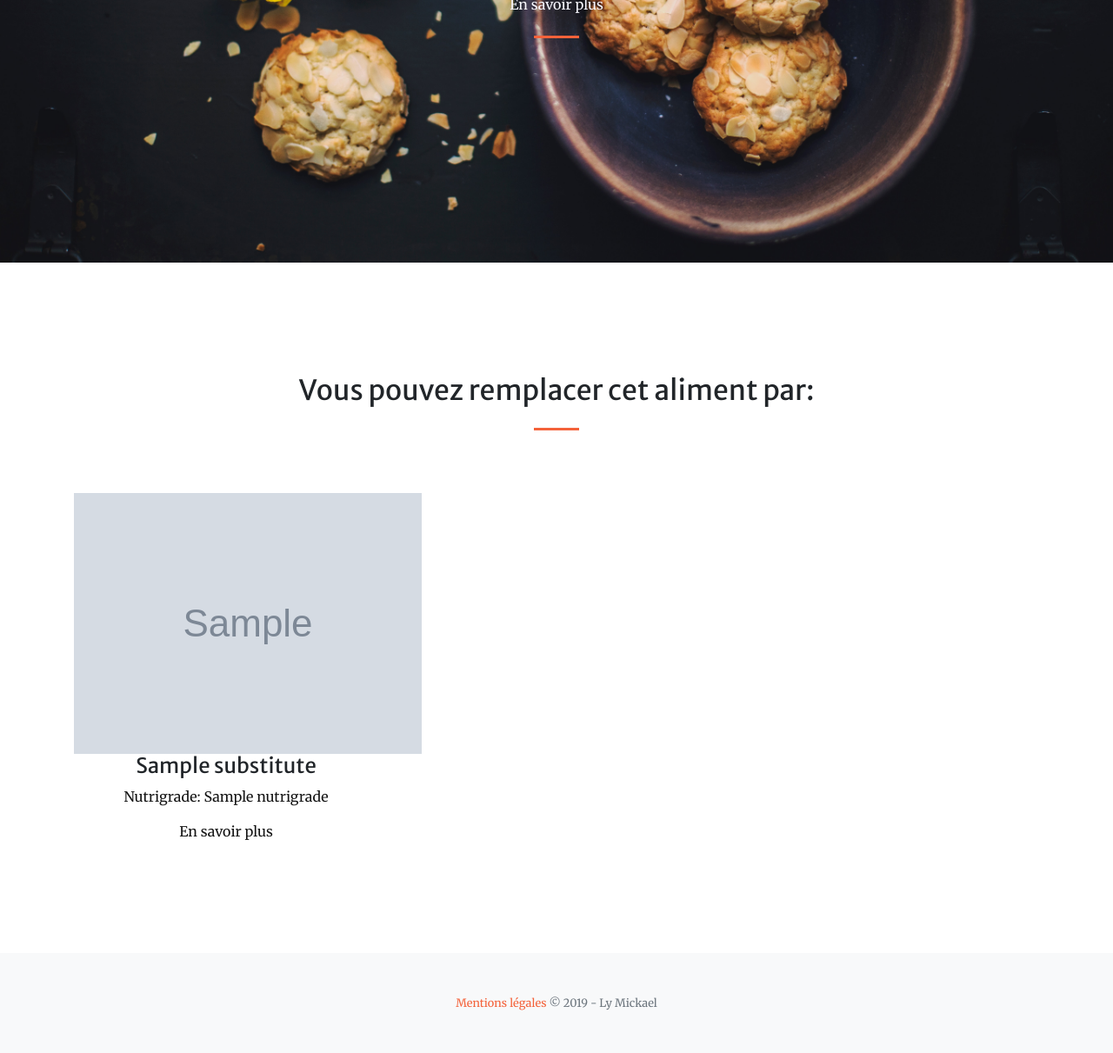
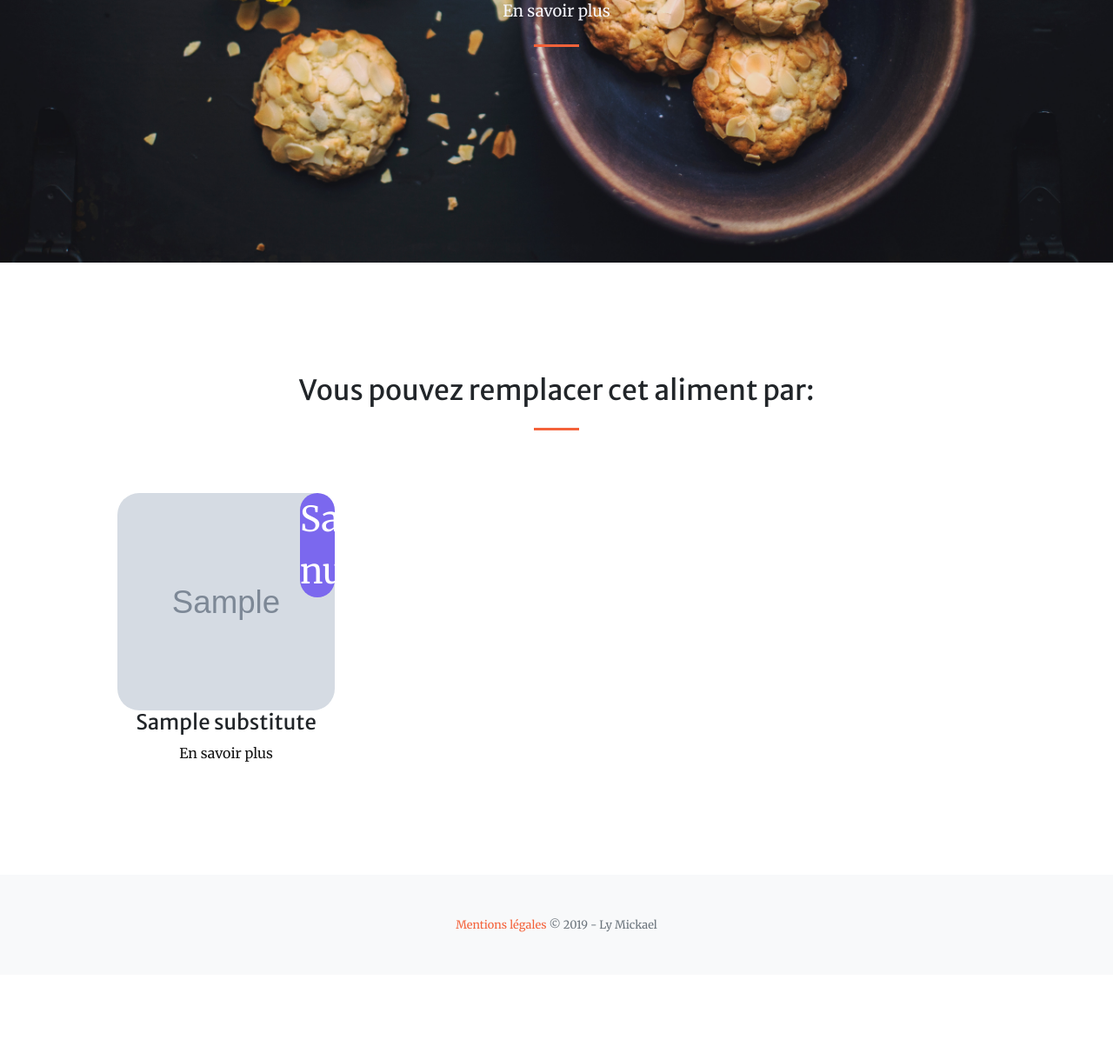
Before and after one commit to Goro-Majima/P8-purbeurre, a Django app: template purbeurre/grocery/templates/grocery/results.html in a window 1280 px wide. Shown: the part 498-1709 px from the top of the page at 87% size. After the commit the page ends 1570 px from the top, so only its background shows below. Run offline with Django 3.2, Linux system fonts and the light colour scheme; the template is opened without the code that fills it: most values are stand-ins (such as "Sample title", 1, 10 or a date in 2020); grey boxes marked "Sample" are stand-in pictures; some libraries are stand-ins or nearby versions.

Commit message:
added nutrigrade to image

```diff
--- a/purbeurre/grocery/templates/grocery/results.html
+++ b/purbeurre/grocery/templates/grocery/results.html
@@ -3,15 +3,29 @@
 
 {% block content %}
 <!-- Masthead -->
+<style>
+    .circle {
+    border-radius: 80px;
+    font-size:40px;
+    color:#fff;
+    text-align:center;
+    background:mediumslateblue;
+    width: 40px;
+    position:absolute;
+    top:0;
+    right:0;}
+</style>
 <header class="masthead">
     <div class="container h-10">
         <div class="row h-50 align-items-center justify-content-center text-center">
             <div class="col-lg-10 align-self-end">
               <h1 class="text-lowercase text-white font-weight-bold">{{product_name}}</h1>
-              <img src="{{ product_image }}" alt="{{product_name}}" class='img-responsive'>
-              <img src="{{ product_nutrient }}" alt="Répères nutrionnels pour 100g" class='img-responsive'>
-              <p style="color: ghostwhite">Nutrigrade: {{ product_nutrigrade }}</p>
-              <a style="color: ghostwhite" href="{{ product_url }}">En savoir plus</a>
+              <div class="imagewrap" style="display:inline-block;position:relative;">
+                <img style="height: 350px; width: 350px; border-radius:25px" src="{{ product_image }}" alt="{{product_name}}" class='img-responsive'>
+                <p class=circle>{{ product_nutrigrade }}</p>
+              </div>
+              <img style="height: 350px; width: 350px; border-radius:25px" src="{{ product_nutrient }}" alt="Répères nutrionnels pour 100g" class='img-responsive'>
+              <p style="color: ghostwhite" href="{{ product_url }}">En savoir plus</p>
               <hr class="divider my-4">
             </div>
           </div>
@@ -33,11 +47,14 @@
             {% for substitute in sub_list %}
             <div class="col-lg-4 col-md-6 text-center">
                 <div class="mt-5">
-                    <a href="{% url 'detail' substitute_id=substitute.id %}">
-                        <img class="sr-icons img-about"  src="{{ substitute.image }}" alt="">
-                    </a>
+                    <div class="imagewrap" style="display:inline-block;position:relative;">
+                        <a href="{% url 'detail' substitute_id=substitute.id %}">
+
+                            <img style="height: 250px; width: 250px; border-radius:25px;" class="sr-icons img-about"  src="{{ substitute.image }}" alt="">
+                            <p class= circle>{{ substitute.nutrigrade }}</p>
+                        </a>
+                    </div>
                     <h3 class="h4 mb-2">{{ substitute.name }}</h3>
-                    <p style="color: rgb(20, 20, 20)">Nutrigrade: {{ substitute.nutrigrade }}</p>
                     {% if user.is_authenticated %}
                     <form method='POST'>
                     {% csrf_token %}
```
